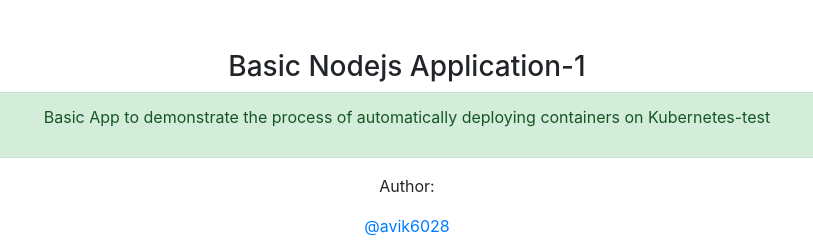
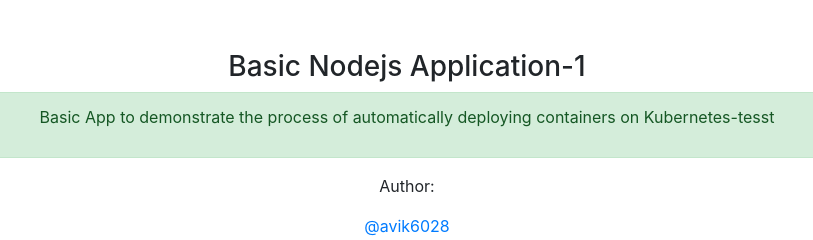
Before and after one commit to ppitonak/oc-pipe, a website: page index.html in a window 1280 px wide. Shown: the full height of the page, 233-1046 px from the left. Drawn offline with nearby package versions, Linux system fonts and the light colour scheme.

Commit message:
Update index.html

```diff
--- a/index.html
+++ b/index.html
@@ -15,7 +15,7 @@
         <div class="panel-body">
           <div class="alert alert-success">
             <p class="text-center">
-              Basic App to demonstrate the process of automatically deploying containers on Kubernetes-test</p>
+              Basic App to demonstrate the process of automatically deploying containers on Kubernetes-tesst</p>
           </div>
 
           <div class="text-center">
```
